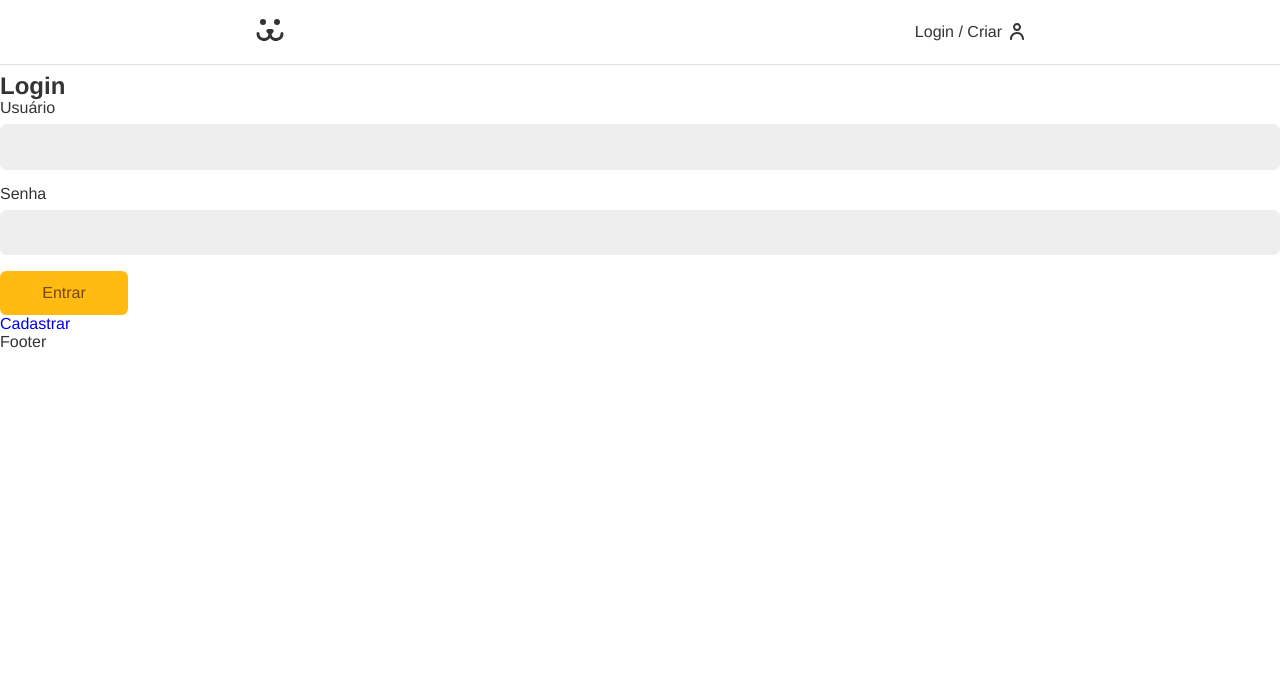
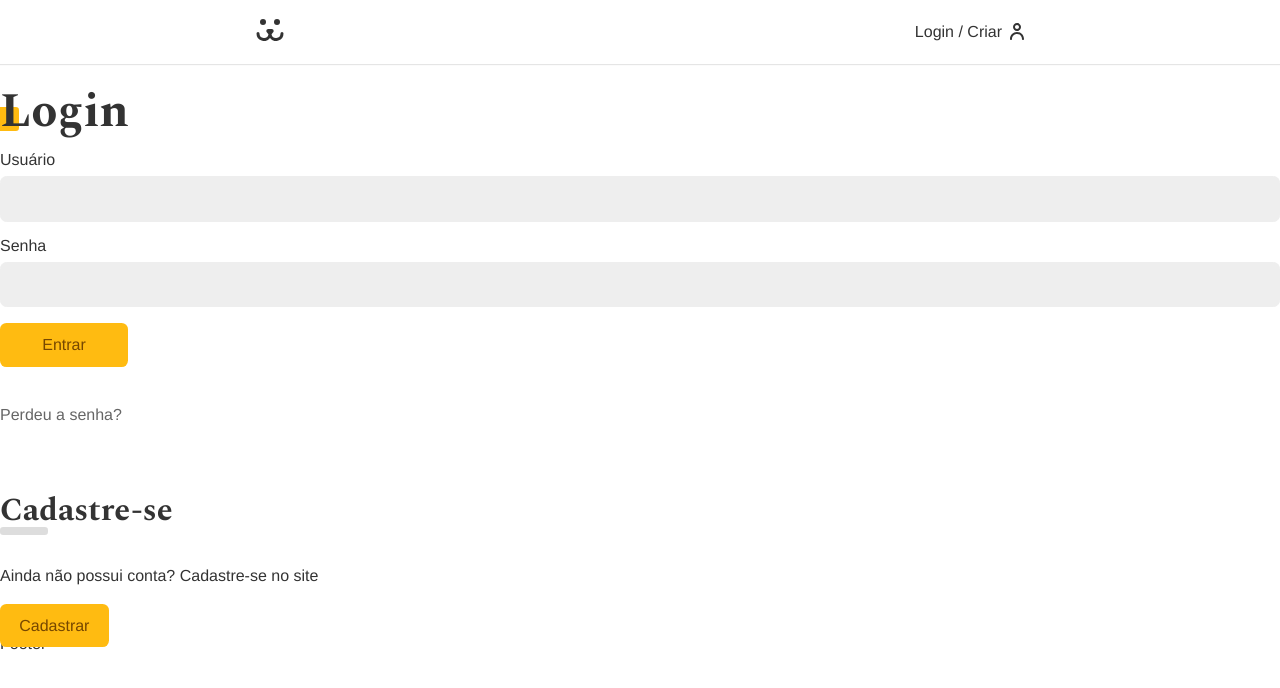
Before and after one commit to alencartha/dogs, a React (Create React App) app: page /login in a window 1280 px wide. Shown: the top 688 px of the page. Built offline with nearby package versions, Linux system fonts and the light colour scheme.

Commit message:
validate token, estilos e fluxos do form login

```diff
--- a/src/App.css
+++ b/src/App.css
@@ -1,3 +1,5 @@
+@import url('https://fonts.googleapis.com/css2?family=Roboto+Mono:wght@300&family=Roboto:ital,wght@0,700;1,100;1,300;1,400&family=Spectral:wght@700&display=swap');
+
 * {
     box-sizing: border-box;
 }
@@ -6,7 +8,7 @@
     margin: 0px;
     color: #333;
     --type-first: Helvetica, Arial, sans-serif;
-    --type-second: 'Spectral', Georgia;
+    --type-second: 'Spectral', serif;
     font-family: var(--type-first);
     padding-top: 4.5rem;
 }
@@ -40,6 +42,7 @@
 
 a {
     text-decoration: none;
+    color: #333;
 }
 
 .container {
@@ -47,3 +50,38 @@
     padding: 0 1rem;
     margin: 0 auto;
 }
+
+.title {
+    font-family: var(--type-second);
+    line-height: 1;
+    font-size: 3rem;
+    margin: 1rem 0;
+    position: relative;
+    z-index: 1;
+}
+
+.title::after{
+    content: '';
+    display: block;
+    width: 1.5rem;
+    height: 1.5rem;
+    background: #fb1;
+    position: absolute;
+    bottom: 5px;
+    left: -5px;
+    border-radius: .2rem;
+    z-index: -1;
+}
+
+.animeLeft{
+    opacity: 0;
+    transform: translateX(-20px);
+    animation: animeLeft .3s forwards;
+}
+
+@keyframes animeLeft{
+    to{
+        opacity: 1;
+        transform: initial;
+    }
+}
--- a/src/Components/Header.js
+++ b/src/Components/Header.js
@@ -6,7 +6,7 @@
 
 const Header = () => {
 
-  const {data} = React.useContext(UserContext)
+  const { data, userLogout } = React.useContext(UserContext)
 
   return (
     <header className={styles.header}>
@@ -16,7 +16,9 @@
           <Dogs />
         </Link>
 
-         {data ? (<Link to='/conta' className={styles.login}>{data.nome}</Link>): <Link to='/login' className={styles.login}>Login / Criar</Link> }
+        {data ? (<Link to='/conta' className={styles.login}>{data.username}</Link>) : <Link to='/login' className={styles.login}>Login / Criar</Link>}
+        {data && <button onClick={userLogout}>Sair</button>}
+
 
       </nav>
     </header>
--- /dev/null
+++ b/src/Components/Helper/Error.js
@@ -0,0 +1,12 @@
+import React from 'react'
+
+const Error = ({error}) => {
+
+    if (!error) return null
+
+    return (
+        <p style={{color:'#f31', margin:'1rem 0'}}>{error}</p>
+    )
+}
+
+export default Error
--- a/src/Components/Login/Login.js
+++ b/src/Components/Login/Login.js
@@ -1,11 +1,20 @@
-import React from 'react'
-import { Route, Routes } from 'react-router-dom'
+import React, { useContext } from 'react'
+import { Navigate, Route, Routes} from 'react-router-dom'
+import { UserContext } from '../../UserContext'
 import LoginCreate from './LoginCreate'
 import LoginForm from './LoginForm'
 import LoginPasswordLost from './LoginPasswordLost'
 import LoginPasswordReset from './LoginPasswordReset'
 
+
 const Login = () => {
+
+
+  const {login} = useContext(UserContext)
+
+
+  if(login === true) return <Navigate to='/conta' />
+
   return (
     <>
     <Routes>
--- a/src/Components/Login/LoginForm.js
+++ b/src/Components/Login/LoginForm.js
@@ -3,8 +3,10 @@
 import Input from '../Forms/Input'
 import Button from '../Forms/Button'
 import useForm from '../../Hooks/useForm'
-import { TOKEN_POST, USER_GET } from '../../api'
+import styles from './LoginForm.module.css'
+import stylesButton from '../Forms/Button.module.css'
 import { UserContext } from '../../UserContext'
+import Error from '../Helper/Error'
 
 
 
@@ -13,7 +15,7 @@
     const username = useForm()
     const password = useForm()
 
-    const {userLogin} = React.useContext(UserContext)
+    const { userLogin, error, loading } = React.useContext(UserContext)
 
 
     async function handleLogin(event) {
@@ -27,18 +29,28 @@
 
 
     return (
-        <section>
-            <h1>Login</h1>
+        <section className='animeLeft'>
+            <h1 className='title'>Login</h1>
 
-            <form onSubmit={handleLogin}>
+            <form onSubmit={handleLogin} className={styles.form}>
 
                 <Input label="Usuário" type="text" name="username" {...username} />
                 <Input label="Senha" type="password" name="password" {...password} />
 
-                <Button>Entrar</Button>
+                {loading ? <Button disabled>Carregando...</Button> : <Button>Entrar</Button>}
+
+                {error && <Error error={error} />}
+
             </form>
 
-            <Link to="/login/criar">Cadastrar</Link>
+            <Link className={styles.perdeu} to="/login/perdeu">Perdeu a senha?</Link>
+
+            <div className={styles.cadastro}>
+                <h2 className={styles.subtitle}>Cadastre-se</h2>
+                <p>Ainda não possui conta? Cadastre-se no site</p>
+                <Link className={stylesButton.button} to="/login/criar">Cadastrar</Link>
+            </div>
+
         </section>
     )
 }
--- /dev/null
+++ b/src/Components/Login/LoginForm.module.css
@@ -0,0 +1,43 @@
+.form{
+    margin-bottom: 2rem;
+}
+
+.perdeu{
+    display: inline-block;
+    color: #666;
+    padding: .5rem 0;
+    line-height: 1;
+}
+
+.perder::after{
+    content: '';
+    height: 2px;
+    width: 100%;
+    background-color:  currentColor;
+    display: block;
+}
+
+.cadastro{
+    margin-top: 4rem;
+
+}
+
+.cadastro p{
+    margin-top: 2rem;
+    margin-bottom: 2rem;
+}
+
+.subtitle{
+    font-family: var(--type-second);
+    line-height: 1;
+    font-size: 2rem;
+}
+
+.subtitle::after{
+    content: '';
+    display: block;
+    background: #ddd;
+    height: .5rem;
+    width: 3rem;
+    border-radius: .2rem;
+}
--- a/src/UserContext.js
+++ b/src/UserContext.js
@@ -1,5 +1,6 @@
 import React from 'react'
-import { TOKEN_POST, USER_GET } from './api'
+import { TOKEN_POST, TOKEN_VALIDATE_POST, USER_GET } from './api'
+import { useNavigate } from 'react-router-dom'
 
 export const UserContext = React.createContext()
 
@@ -9,6 +10,9 @@
     const [login, setLogin] = React.useState(null)
     const [loading, setLoading] = React.useState(false)
     const [error, setError] = React.useState(false)
+    const navigate = useNavigate()
+
+
 
     async function getUser(token) {
         const { url, options } = USER_GET(token)
@@ -19,16 +23,71 @@
         console.log(json, 'getuser')
     }
 
-    async function userLogin(username, password){
-        const { url, options } = TOKEN_POST({ username, password })
-        const tokenRes = await fetch(url, options)
-        const {token} = await tokenRes.json()
-        window.localStorage.setItem('token', token)
-        getUser(token)
+    async function userLogin(username, password) {
+
+        try {
+            setError(null)
+            setLoading(true)
+            const { url, options } = TOKEN_POST({ username, password })
+            const tokenRes = await fetch(url, options)
+            if (!tokenRes.ok) throw new Error(`Erro ao realizar login, revise os dados informados.`)
+            const { token } = await tokenRes.json()
+            window.localStorage.setItem('token', token)
+            await getUser(token)
+            navigate('/conta')
+        }
+        catch (err) {
+            setError(err.message)
+            setLogin(false)
+        }
+        finally {
+            setLoading(false)
+        }
+
     }
 
+    const userLogout = React.useCallback(async function ()  {
+        setData(null)
+        setError(null)
+        setLoading(false)
+        setLogin(false)
+        window.localStorage.removeItem('token')
+        navigate('/login')
+    }, [navigate])
+
+
+    React.useEffect(() => {
+
+        async function autoLogin() {
+            const token = window.localStorage.getItem('token')
+
+            if (token) {
+                try {
+                    setError(null)
+                    setLoading(true)
+                    const { url, options } = TOKEN_VALIDATE_POST(token)
+                    const response = await fetch(url, options)
+                    await getUser(token)
+                    if (!response.ok) {
+                        throw new Error("Token inválido")
+                    }
+                }
+                catch (err) {
+                    userLogout()
+                }
+                finally {
+                    setLoading(false)
+                }
+
+
+            }
+        }
+
+        autoLogin()
+    }, [userLogout])
+
     return (
-        <UserContext.Provider value={{userLogin, data}}>
+        <UserContext.Provider value={{ userLogin, userLogout, data, error, loading, login }}>
             {children}
         </UserContext.Provider>
     )
--- a/src/api.js
+++ b/src/api.js
@@ -9,6 +9,20 @@
                 'Content-Type': 'application/json'
             },
             body: JSON.stringify(body)
+        }
+
+    }
+}
+
+export function TOKEN_VALIDATE_POST(token) {
+    return {
+        url: API_URL + '/jwt-auth/v1/token/validate',
+        options: {
+            method: 'POST',
+            headers: {
+                Authorization: 'Bearer ' +token
+            }
+
         }
 
     }
```
